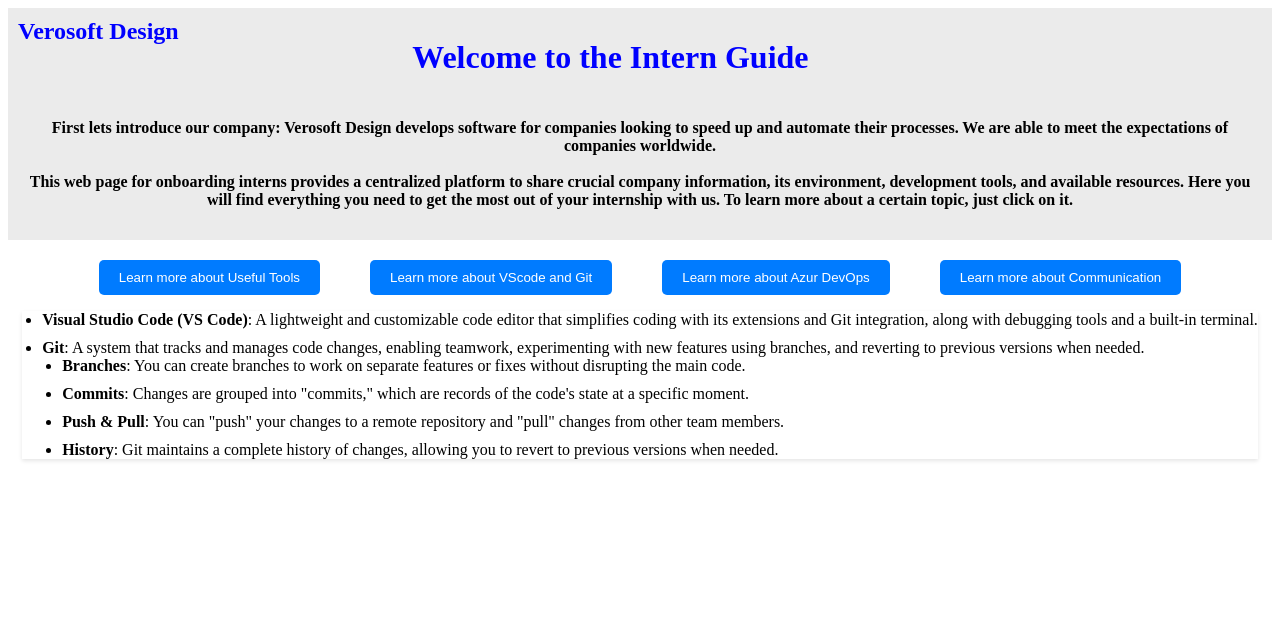
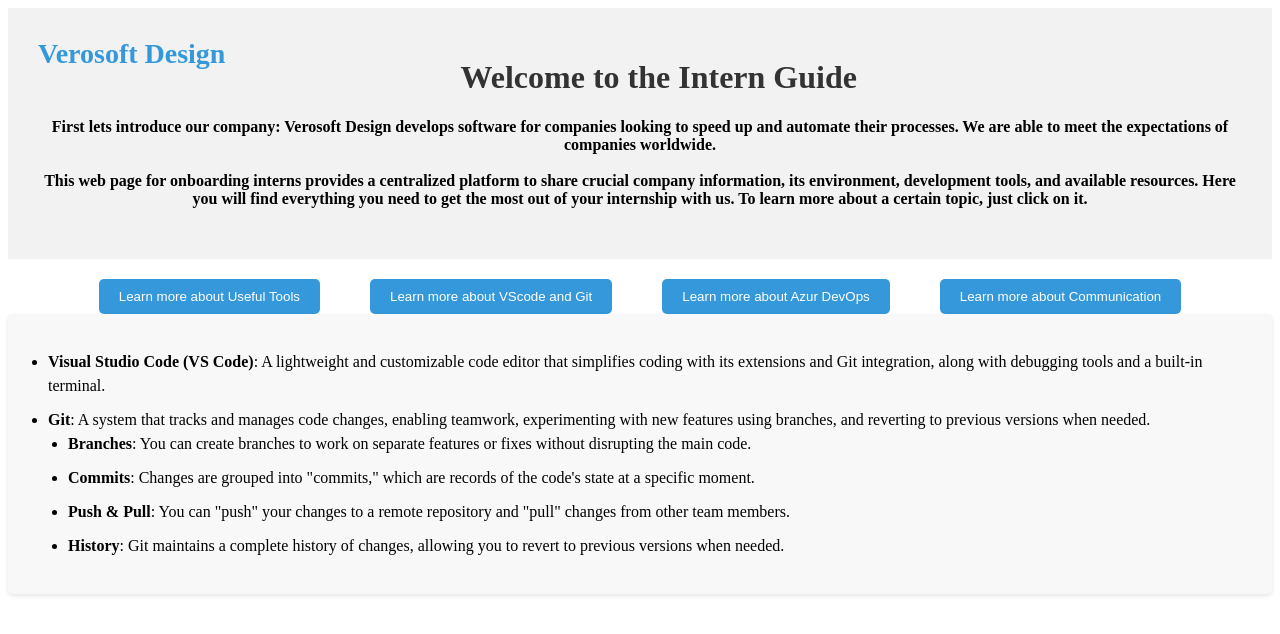
Before and after one commit to OthmanLa/Intern-project, an Angular app: page / in a window 1280 px wide. Both pictures are taken after a click on the button "Learn more about VScode and Git". Shown: the top 634 px of the page. Built offline with nearby package versions, Linux system fonts and the light colour scheme.

Commit message:
Reworked the frontend

```diff
--- a/src/app/app.component.css
+++ b/src/app/app.component.css
@@ -11,7 +11,7 @@
   }
 
   .button-style {
-    background-color: #007bff; /* Couleur bleue */
+    background-color: #3498db; /* Couleur bleue */
     color: white; /* Couleur du texte en blanc */
     border: none; /* Pas de bordure */
     padding: 10px 20px; /* Espacement intérieur du bouton */
--- a/src/app/azur/azur.component.css
+++ b/src/app/azur/azur.component.css
@@ -1,6 +1,8 @@
 .tool-list {
-    background-color: #ffffff;
+  background-color: #f8f8f8;
+  border-radius: 5px;
   box-shadow: 0 2px 4px rgba(0, 0, 0, 0.1);
+  padding: 20px;
 }
 
 .tool-list h3 {
@@ -15,14 +17,7 @@
 }
 
 .tool-list li {
+  font-size: 16px;
+  line-height: 1.5;
   margin-bottom: 10px;
 }
-
-  .button-style {
-    background-color: #007bff; /* Couleur bleue */
-    color: white; /* Couleur du texte en blanc */
-    border: none; /* Pas de bordure */
-    padding: 10px 20px; /* Espacement intérieur du bouton */
-    border-radius: 5px; /* Coins arrondis */
-    cursor: pointer; /* Curseur de pointeur au survol */
-  }
--- a/src/app/communication/communication.component.css
+++ b/src/app/communication/communication.component.css
@@ -1,6 +1,8 @@
 .tool-list {
-    background-color: #ffffff;
+  background-color: #f8f8f8;
+  border-radius: 5px;
   box-shadow: 0 2px 4px rgba(0, 0, 0, 0.1);
+  padding: 20px;
 }
 
 .tool-list h3 {
@@ -15,14 +17,7 @@
 }
 
 .tool-list li {
+  font-size: 16px;
+  line-height: 1.5;
   margin-bottom: 10px;
 }
-
-  .button-style {
-    background-color: #007bff; /* Couleur bleue */
-    color: white; /* Couleur du texte en blanc */
-    border: none; /* Pas de bordure */
-    padding: 10px 20px; /* Espacement intérieur du bouton */
-    border-radius: 5px; /* Coins arrondis */
-    cursor: pointer; /* Curseur de pointeur au survol */
-  }
--- a/src/app/header/header.component.css
+++ b/src/app/header/header.component.css
@@ -1,23 +1,22 @@
 .full-width {
   width: 100%;
-    background-color: #d3d3d373; /* Couleur de fond, remplacez par celle de votre choix */
-    text-align: center; /* Centrer le contenu horizontalement */
-    padding: 10px; /* Espacement interne pour un aspect agréable */
-    box-sizing: border-box; /* Inclure le padding dans la largeur totale */
+  background-color: #f2f2f2; /* Couleur de fond légère */
+  text-align: center;
+  padding: 30px; /* Espacement interne pour un aspect aéré */
+  box-sizing: border-box;
 }
 
 .logo {
-    float: left; /* Flotter à gauche pour aligner "Verosoft Design" à gauche */
+  float: left;
   margin: 0;
-    color: blue;
-    padding: 0;
-    display: inline-block; /* Ajouter un affichage en ligne pour ajuster la hauteur */
-    vertical-align: middle; /* Aligner verticalement avec "Welcome to..." */
+  color: #3498db; /* Couleur bleue */
+  font-size: 28px; /* Taille de police ajustée */
 }
 
 .welcome {
-    display: inline-block; /* Ajouter un affichage en ligne pour ajuster la hauteur */
-    vertical-align: middle; /* Aligner verticalement avec le logo */
-    margin-right: 220px;
-    color: blue; /* Espacement entre le logo et le texte "Welcome to..." */
+  font-size: 32px; /* Taille de police augmentée pour l'en-tête principal */
+  margin-top: 50 px; /* Supprimer la marge supérieure pour l'en-tête principal */
+  color: #333; /* Couleur de texte plus foncée */
+  margin-right: 150px;
+
 }
--- a/src/app/tools/tools.component.css
+++ b/src/app/tools/tools.component.css
@@ -1,6 +1,8 @@
 .tool-list {
-    background-color: #ffffff;
+  background-color: #f8f8f8;
+  border-radius: 5px;
   box-shadow: 0 2px 4px rgba(0, 0, 0, 0.1);
+  padding: 20px;
 }
 
 .tool-list h3 {
@@ -15,14 +17,7 @@
 }
 
 .tool-list li {
+  font-size: 16px;
+  line-height: 1.5;
   margin-bottom: 10px;
 }
-
-  .button-style {
-    background-color: #007bff; /* Couleur bleue */
-    color: white; /* Couleur du texte en blanc */
-    border: none; /* Pas de bordure */
-    padding: 10px 20px; /* Espacement intérieur du bouton */
-    border-radius: 5px; /* Coins arrondis */
-    cursor: pointer; /* Curseur de pointeur au survol */
-  }
--- a/src/app/vsgit/vsgit.component.css
+++ b/src/app/vsgit/vsgit.component.css
@@ -1,6 +1,8 @@
 .tool-list {
-    background-color: #ffffff;
+  background-color: #f8f8f8;
+  border-radius: 5px;
   box-shadow: 0 2px 4px rgba(0, 0, 0, 0.1);
+  padding: 20px;
 }
 
 .tool-list h3 {
@@ -15,14 +17,7 @@
 }
 
 .tool-list li {
+  font-size: 16px;
+  line-height: 1.5;
   margin-bottom: 10px;
 }
-
-  .button-style {
-    background-color: #007bff; /* Couleur bleue */
-    color: white; /* Couleur du texte en blanc */
-    border: none; /* Pas de bordure */
-    padding: 10px 20px; /* Espacement intérieur du bouton */
-    border-radius: 5px; /* Coins arrondis */
-    cursor: pointer; /* Curseur de pointeur au survol */
-  }
```
Lines whose indentation alone changed are shown as unchanged.
